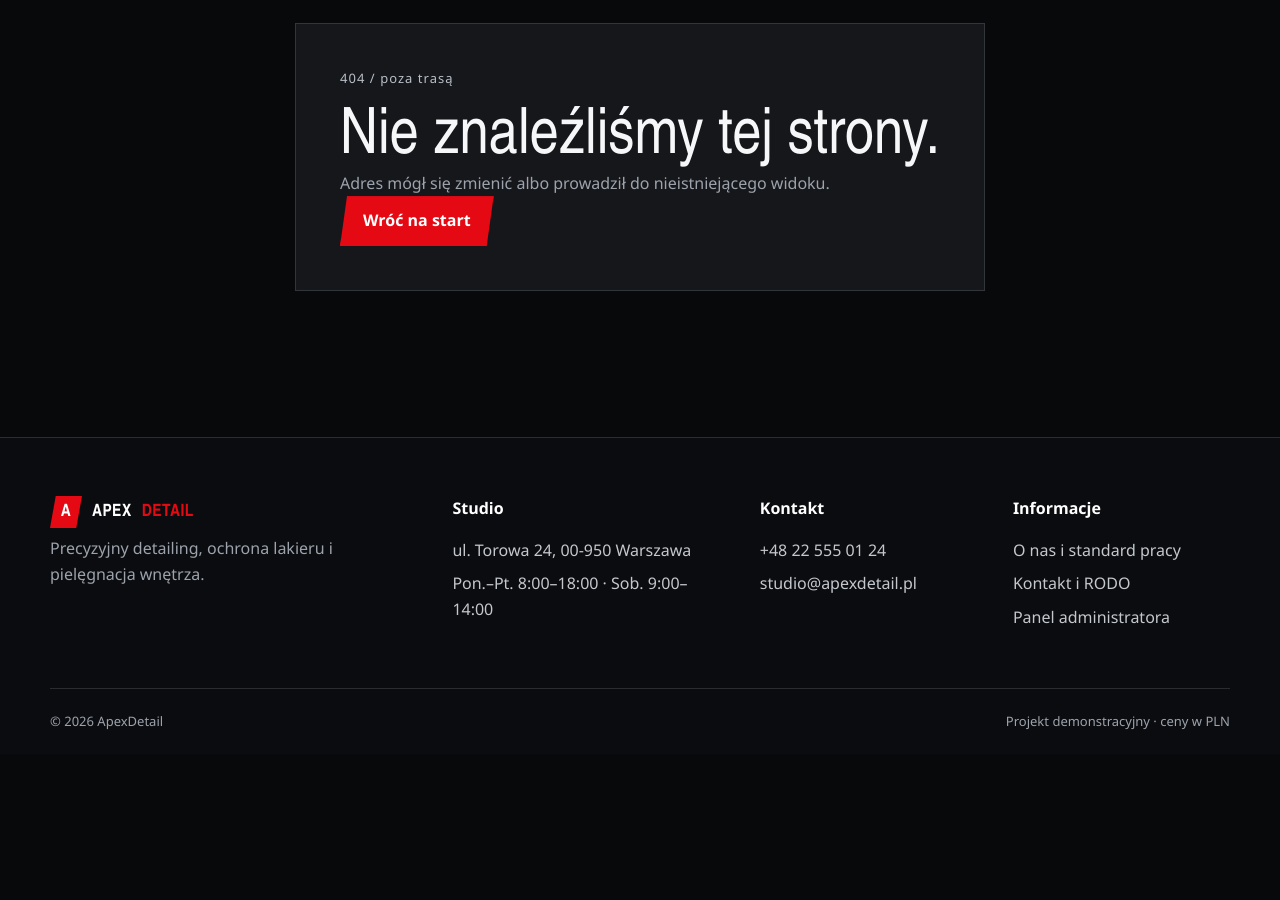
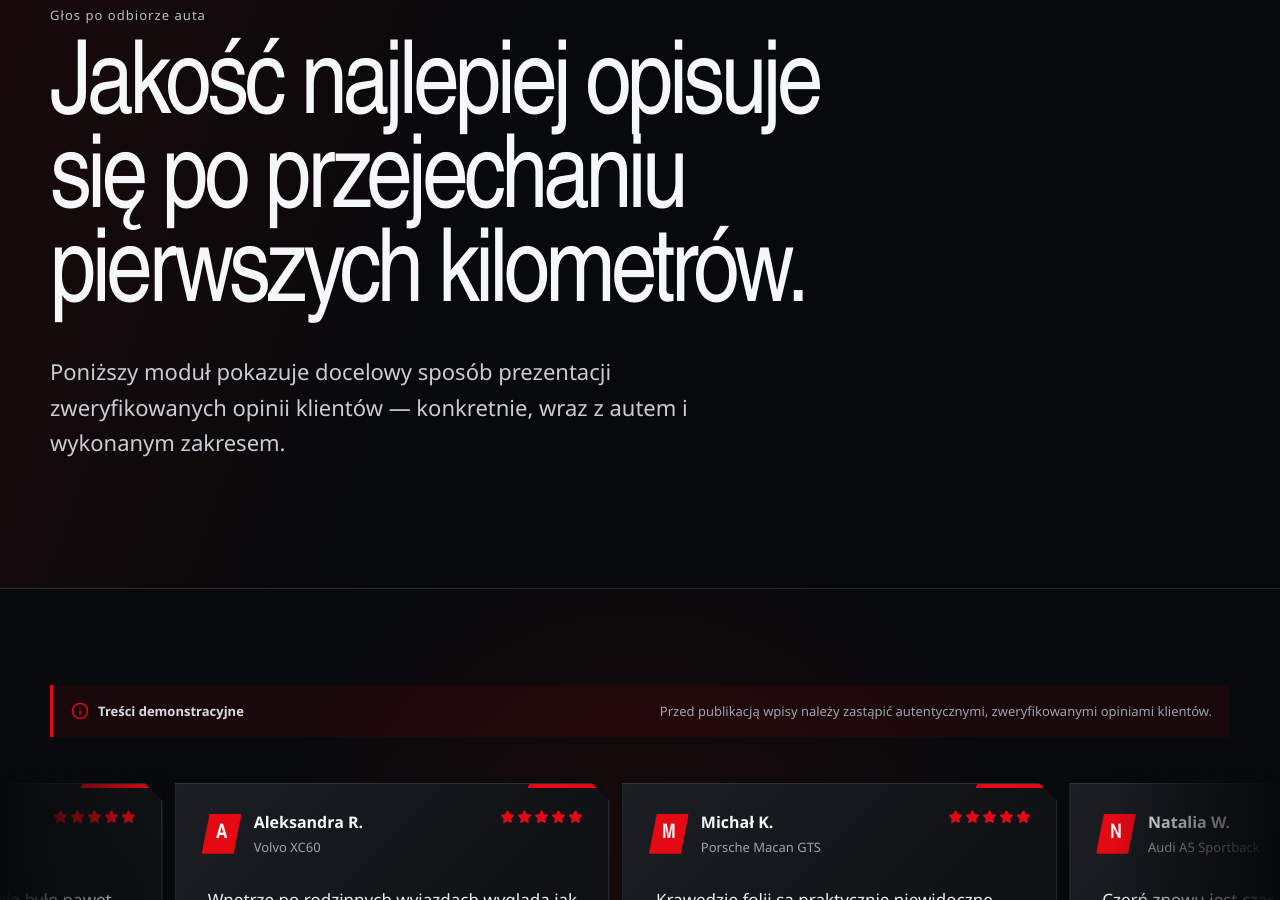
Before and after one commit to ostapsasko-ai/ApexDetail, a Next.js app: page /opinie in a window 1280 px wide. Before the commit this address had no page. Shown: the part 200-1100 px from the top of the page. Before the commit the page ends 954 px from the top, so only its background shows below. Built offline with nearby package versions, Linux system fonts and the light colour scheme.

Commit message:
Dodaj podstronę opinii klientów

```diff
--- /dev/null
+++ b/src/app/opinie/page.tsx
@@ -0,0 +1,71 @@
+import type { Metadata } from "next";
+import Link from "next/link";
+import { ArrowRight, Info, MessageSquareQuote } from "lucide-react";
+
+import { Marquee } from "@/components/magicui/marquee";
+import { PageShell } from "@/components/page-shell";
+import { ReviewCard } from "@/components/reviews/review-card";
+import { REVIEWS } from "@/lib/reviews";
+
+export const metadata: Metadata = {
+  title: "Opinie | ApexDetail",
+  description: "Demonstracyjny moduł opinii klientów studia detailingu ApexDetail."
+};
+
+const firstRow = REVIEWS.slice(0, REVIEWS.length / 2);
+const secondRow = REVIEWS.slice(REVIEWS.length / 2);
+
+export default function ReviewsPage() {
+  return (
+    <PageShell
+      eyebrow="Głos po odbiorze auta"
+      title="Jakość najlepiej opisuje się po przejechaniu pierwszych kilometrów."
+      description="Poniższy moduł pokazuje docelowy sposób prezentacji zweryfikowanych opinii klientów — konkretnie, wraz z autem i wykonanym zakresem."
+    >
+      <section className="reviews-section" aria-labelledby="reviews-heading">
+        <div className="shell">
+          <div className="demo-banner reviews-demo-note" role="note">
+            <strong><Info aria-hidden="true" /> Treści demonstracyjne</strong>
+            <span>Przed publikacją wpisy należy zastąpić autentycznymi, zweryfikowanymi opiniami klientów.</span>
+          </div>
+          <h2 id="reviews-heading" className="sr-only">Przykładowe opinie klientów</h2>
+        </div>
+
+        <div className="reviews-stage">
+          <Marquee
+            pauseOnHover
+            repeat={3}
+            aria-label="Pierwszy rząd opinii — ustaw fokus, aby zatrzymać animację"
+            className="[--duration:38s] [--gap:12px]"
+          >
+            {firstRow.map((review) => <ReviewCard key={review.id} review={review} />)}
+          </Marquee>
+          <Marquee
+            reverse
+            pauseOnHover
+            repeat={3}
+            aria-label="Drugi rząd opinii — ustaw fokus, aby zatrzymać animację"
+            className="[--duration:44s] [--gap:12px]"
+          >
+            {secondRow.map((review) => <ReviewCard key={review.id} review={review} />)}
+          </Marquee>
+        </div>
+
+        <div className="shell reviews-context">
+          <MessageSquareQuote aria-hidden="true" />
+          <p>Każda przyszła publikacja powinna wskazywać rzeczywisty zakres prac i pochodzić od klienta, który wyraził zgodę na jej wykorzystanie.</p>
+        </div>
+      </section>
+
+      <section className="content-section shell">
+        <div className="reviews-cta">
+          <div>
+            <h2>Zobacz efekt na własnym samochodzie.</h2>
+            <p>Oględziny pozwalają dobrać zakres, czas i ochronę do faktycznego stanu auta.</p>
+          </div>
+          <Link href="/rezerwacja" className="button">Umów oględziny <ArrowRight aria-hidden="true" /></Link>
+        </div>
+      </section>
+    </PageShell>
+  );
+}
--- /dev/null
+++ b/src/components/magicui/marquee.tsx
@@ -0,0 +1,50 @@
+import React, { type ComponentPropsWithoutRef } from "react";
+
+import { cn } from "@/lib/utils";
+
+interface MarqueeProps extends ComponentPropsWithoutRef<"div"> {
+  className?: string;
+  reverse?: boolean;
+  pauseOnHover?: boolean;
+  vertical?: boolean;
+  repeat?: number;
+}
+
+export function Marquee({
+  className,
+  reverse = false,
+  pauseOnHover = false,
+  children,
+  vertical = false,
+  repeat = 4,
+  ...props
+}: MarqueeProps) {
+  return (
+    <div
+      {...props}
+      tabIndex={pauseOnHover ? 0 : props.tabIndex}
+      className={cn(
+        "group flex gap-[var(--gap)] overflow-hidden p-2 [--duration:40s] [--gap:1rem] motion-reduce:flex-wrap motion-reduce:justify-center motion-reduce:overflow-visible",
+        vertical ? "flex-col" : "flex-row",
+        pauseOnHover && "focus-visible:outline focus-visible:outline-2 focus-visible:outline-offset-4 focus-visible:outline-white",
+        className
+      )}
+    >
+      {Array.from({ length: repeat }, (_, index) => (
+        <div
+          key={index}
+          aria-hidden={index > 0 ? true : undefined}
+          className={cn(
+            "flex shrink-0 justify-around gap-[var(--gap)] motion-reduce:animate-none motion-reduce:flex-wrap motion-reduce:justify-center",
+            vertical ? "animate-marquee-vertical flex-col" : "animate-marquee flex-row",
+            pauseOnHover && "group-hover:[animation-play-state:paused] group-focus-within:[animation-play-state:paused]",
+            index > 0 && "motion-reduce:hidden",
+            reverse && "[animation-direction:reverse]"
+          )}
+        >
+          {children}
+        </div>
+      ))}
+    </div>
+  );
+}
--- /dev/null
+++ b/src/components/reviews/review-card.tsx
@@ -0,0 +1,35 @@
+import { Star, Wrench } from "lucide-react";
+
+import type { Review } from "@/lib/reviews";
+
+type ReviewCardProps = {
+  review: Review;
+};
+
+export function ReviewCard({ review }: ReviewCardProps) {
+  return (
+    <figure className="review-card">
+      <header className="review-card__header">
+        <div className="review-card__person">
+          <span aria-hidden="true">{review.name.charAt(0)}</span>
+          <div>
+            <figcaption>{review.name}</figcaption>
+            <p>{review.vehicle}</p>
+          </div>
+        </div>
+        <div className="review-card__rating" role="img" aria-label={`Ocena ${review.rating} na 5`}>
+          {Array.from({ length: review.rating }, (_, index) => (
+            <Star key={index} aria-hidden="true" fill="currentColor" />
+          ))}
+        </div>
+      </header>
+
+      <blockquote>„{review.body}”</blockquote>
+
+      <footer>
+        <span><Wrench aria-hidden="true" /> {review.service}</span>
+        <b>DEMO</b>
+      </footer>
+    </figure>
+  );
+}
--- /dev/null
+++ b/src/lib/reviews.ts
@@ -0,0 +1,75 @@
+export type Review = {
+  id: string;
+  name: string;
+  vehicle: string;
+  service: string;
+  body: string;
+  rating: 5;
+};
+
+export const REVIEWS: readonly Review[] = [
+  {
+    id: "karol-bmw-m340i",
+    name: "Karol M.",
+    vehicle: "BMW M340i",
+    service: "Korekta lakieru + ceramika",
+    body: "Lakier odzyskał głębię, której nie było nawet przy odbiorze auta. Każdy etap został mi spokojnie wyjaśniony.",
+    rating: 5
+  },
+  {
+    id: "aleksandra-volvo-xc60",
+    name: "Aleksandra R.",
+    vehicle: "Volvo XC60",
+    service: "Detailing wnętrza",
+    body: "Wnętrze po rodzinnych wyjazdach wygląda jak nowe, bez ciężkiego zapachu chemii i bez błyszczących plastików.",
+    rating: 5
+  },
+  {
+    id: "michal-porsche-macan",
+    name: "Michał K.",
+    vehicle: "Porsche Macan GTS",
+    service: "Folia PPF — front",
+    body: "Krawędzie folii są praktycznie niewidoczne. Termin i zakres prac zgadzały się dokładnie z ustaleniami.",
+    rating: 5
+  },
+  {
+    id: "natalia-audi-a5",
+    name: "Natalia W.",
+    vehicle: "Audi A5 Sportback",
+    service: "One step + zabezpieczenie",
+    body: "Czerń znowu jest czarna, a drobne rysy zniknęły. Najbardziej doceniam rzeczową ocenę bez naciągania zakresu.",
+    rating: 5
+  },
+  {
+    id: "piotr-mercedes-e",
+    name: "Piotr S.",
+    vehicle: "Mercedes-AMG E 53",
+    service: "Pakiet kompleksowy",
+    body: "Auto zostało oddane perfekcyjnie przygotowane i punktualnie. Widać kontrolę jakości, nie tylko szybkie mycie.",
+    rating: 5
+  },
+  {
+    id: "joanna-tesla-model3",
+    name: "Joanna L.",
+    vehicle: "Tesla Model 3",
+    service: "Powłoka ceramiczna",
+    body: "Po kilku miesiącach samochód nadal myje się wyraźnie łatwiej. Dostałam też konkretne zalecenia pielęgnacji.",
+    rating: 5
+  },
+  {
+    id: "tomasz-toyota-supra",
+    name: "Tomasz P.",
+    vehicle: "Toyota GR Supra",
+    service: "Korekta wieloetapowa",
+    body: "Trudny lakier został dopracowany pod lampą bez hologramów. Efekt jest równy na każdym elemencie nadwozia.",
+    rating: 5
+  },
+  {
+    id: "ewa-range-rover-velar",
+    name: "Ewa D.",
+    vehicle: "Range Rover Velar",
+    service: "Skóra + wnętrze",
+    body: "Jasna tapicerka odzyskała naturalny kolor i matowe wykończenie. Wszystko wykonane z dużą dbałością o detale.",
+    rating: 5
+  }
+] as const;
```
